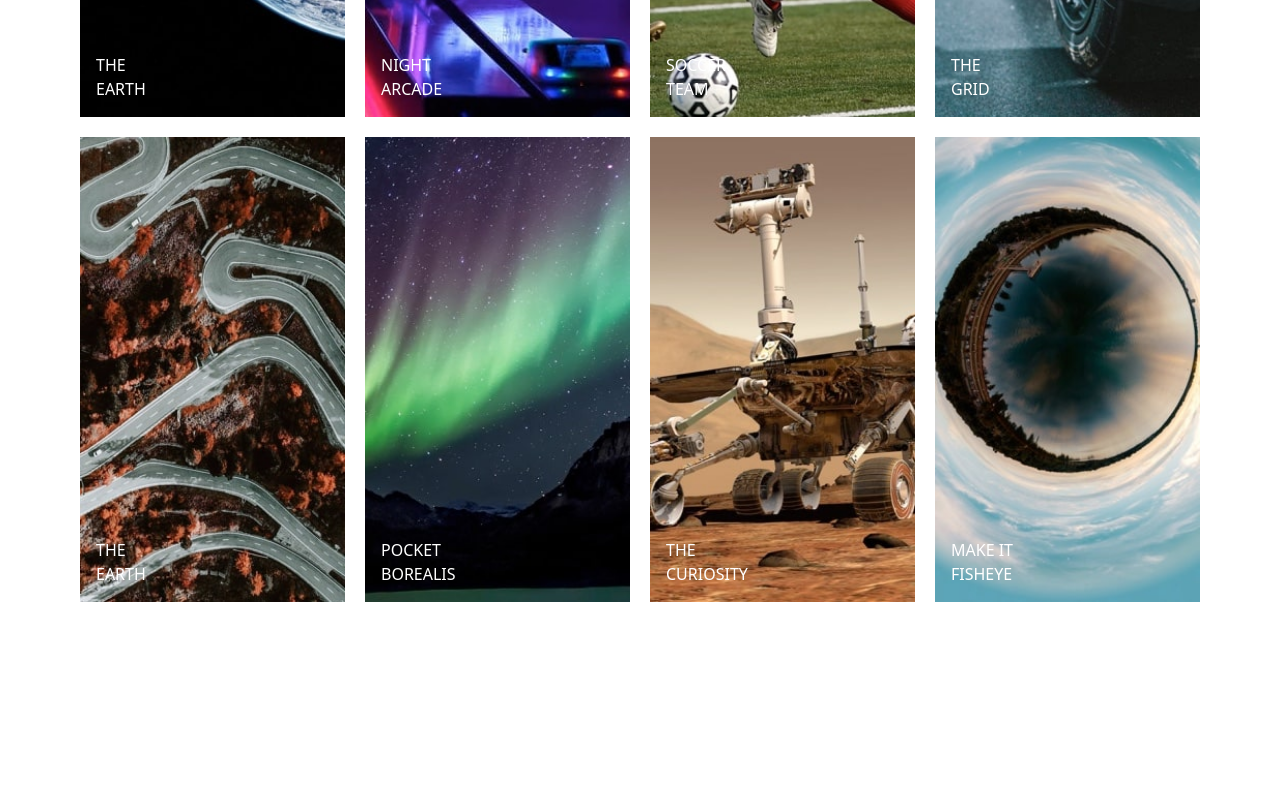
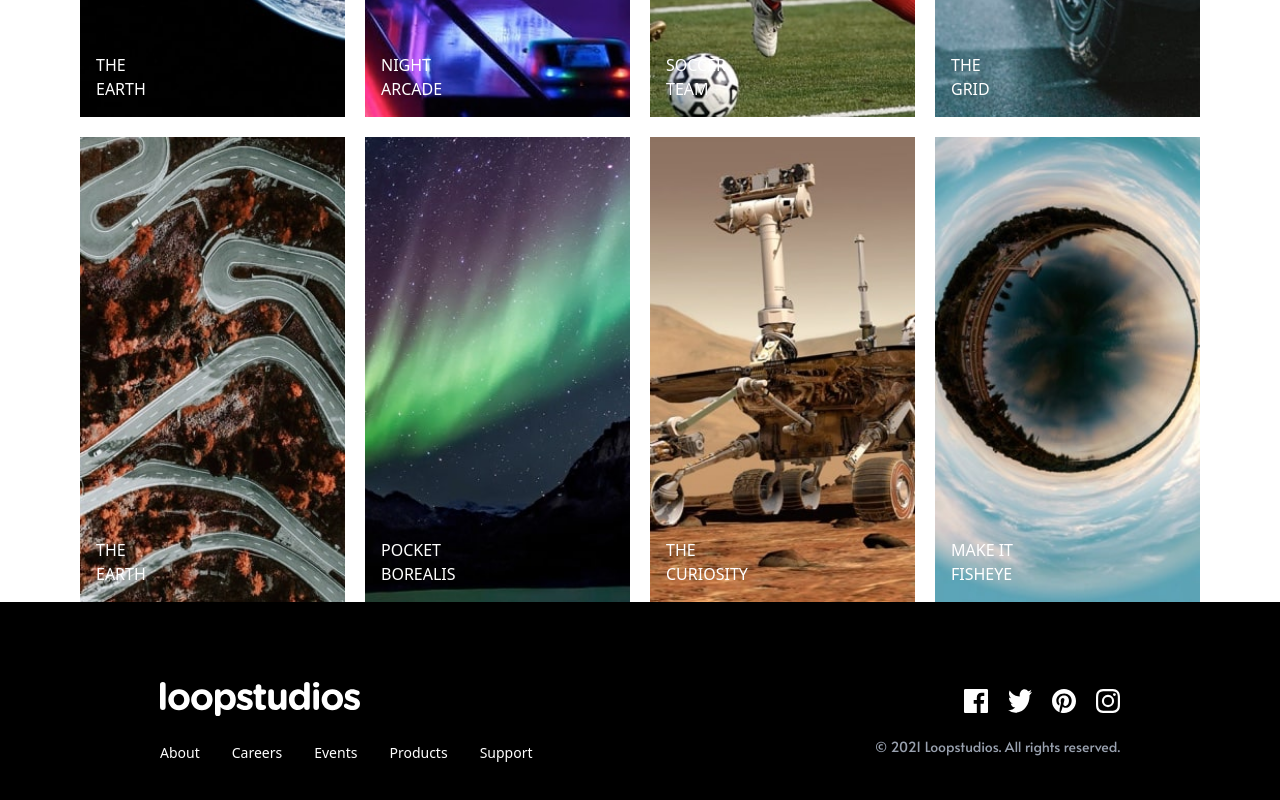
Before and after one commit to Elai5/loopstudio, a React (Vite) app: page / in a window 1280 px wide. Shown: the part 1003-1803 px from the top of the page. Before the commit the page ends 1605 px from the top, so only its background shows below. Built offline with nearby package versions, Linux system fonts and the light colour scheme.

Commit message:
feat: add Footer component and integrate it into App

```diff
--- a/src/App.jsx
+++ b/src/App.jsx
@@ -4,6 +4,7 @@ import React from "react";
 // import Navbar from "./components/Navbar";
 import { Home } from "./components/Home";
 import Project from "./components/Project";
+import Footer from "./components/Footer";
 
 const App = () => {
   return (
@@ -11,6 +12,7 @@ const App = () => {
       {/* <Navbar /> */}
       <Home />
       <Project />
+      <Footer />
     </div>
   );
 };
--- /dev/null
+++ b/src/components/Footer.jsx
@@ -0,0 +1,61 @@
+import { assets } from '../assets/assets';
+
+export default function Footer() {
+  const footerProps = {
+    logo: assets.logo,
+    socialIcons: [
+      { src: assets.facebook, alt: 'Facebook' },
+      { src: assets.twitter, alt: 'Twitter' },
+      { src: assets.pinterest, alt: 'Pinterest' },
+      { src: assets.instagram, alt: 'Instagram' },
+    ],
+    secondaryNav: [
+      { name: 'About', href: '#' },
+      { name: 'Careers', href: '#' },
+      { name: 'Events', href: '#' },
+      { name: 'Products', href: '#' },
+      { name: 'Support', href: '#' },
+    ],
+  }
+
+  return (
+    <footer className='footer bg-black text-white md:px-40 py-20 sm:px-20 flex md:flex-row sm:flex-col justify-between items-center md:gap-0 sm:gap-10'>
+      <section className='footer-section flex flex-col md:items-start sm:items-center md:gap-6 sm:gap-8'>
+        <div className="footer-logo">
+          <img
+            src={footerProps.logo}
+            alt="Loopstudios Logo"
+            className="logo w-50 h-auto"
+          />
+        </div>
+        <nav
+          className="secondary-nav"
+          aria-label="Secondary Navigation"
+          role="navigation"
+        >
+          <ul className="flex md:flex-row sm:flex-col md:gap-8 sm:gap-2 md:text-left sm:text-center">
+            {footerProps.secondaryNav.map((item, index) => (
+              <li key={index} className='footer-item md:p-0 sm:p-2'>
+                <a href={item.href} className="footer-item-link text-sm">
+                  {item.name}
+                </a>
+              </li>
+            ))}
+          </ul>
+        </nav>
+      </section>
+      <section className='social-icons flex flex-col md:items-end sm:items-center gap-6 font-alata'>
+        <ul className='flex gap-5'>
+          {footerProps.socialIcons.map((icon, index) => (
+            <li>
+              <a href="#" key={index} className="social-icon">
+                <img src={icon.src} alt={icon.alt} className="w-6 h-6" />
+              </a>
+            </li>
+          ))}
+        </ul>
+        <p className='text-gray-400 text-sm'>© 2021 Loopstudios. All rights reserved.</p>
+      </section>
+    </footer>
+  );
+};
```
